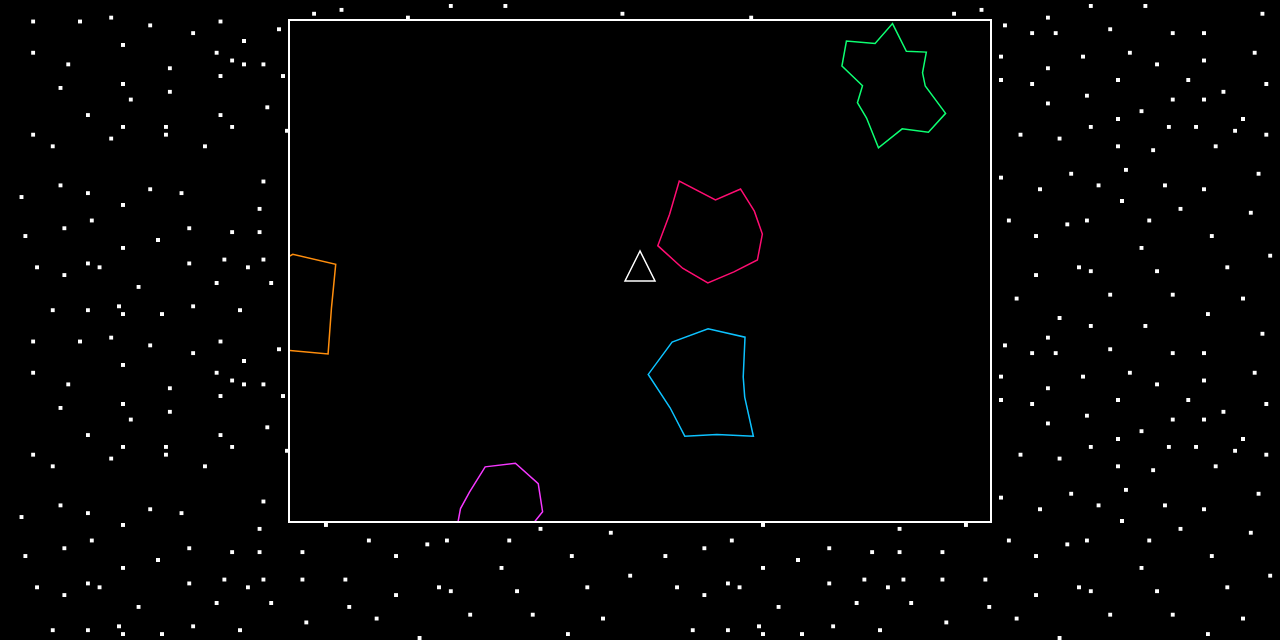
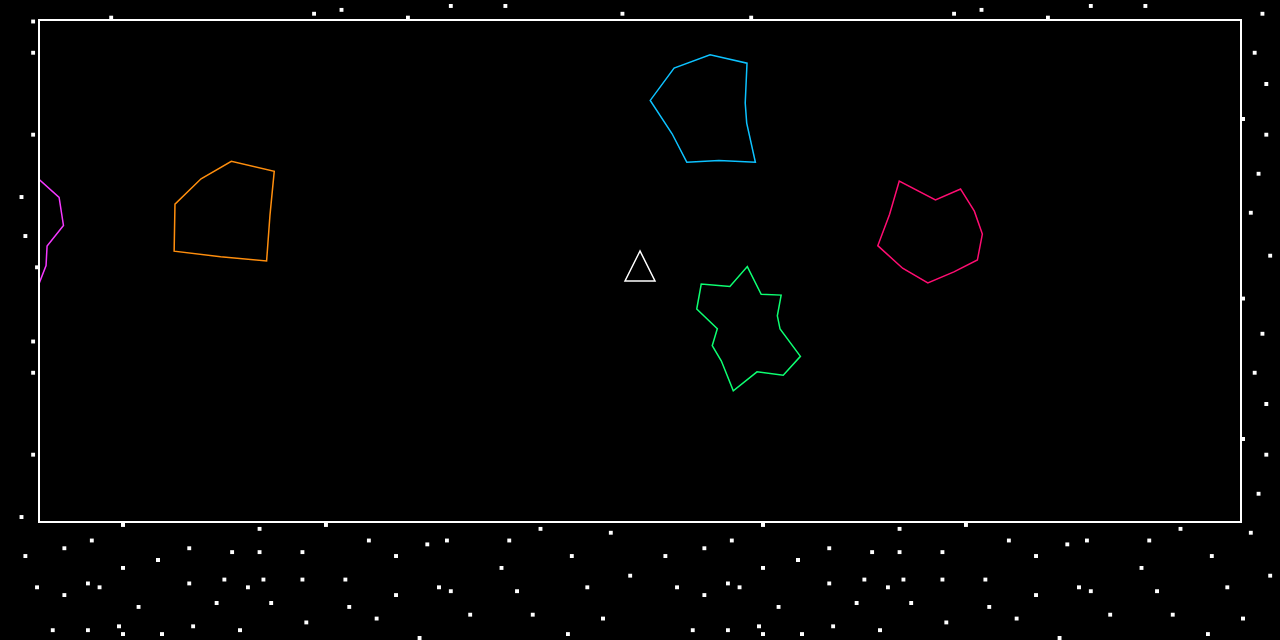
Before and after one commit to NeigeDemars/neigedemars.github.io, a plain HTML site: page index.html in a window 1280 px wide. Shown: the part 160-800 px from the top of the page. Drawn offline with Linux system fonts and the light colour scheme.

Commit message:
Update index.html

```diff
--- a/index.html
+++ b/index.html
@@ -9,7 +9,7 @@
 
 	<body>
 		<div id="title">SAMOLETNK</div>
-		<canvas id="game" width="700" height="500"></canvas>
+		<canvas id="game" width="1200" height="500"></canvas>
 		<script type="text/javascript" src="aster.js"></script>
 	</body>
 </html>
```
